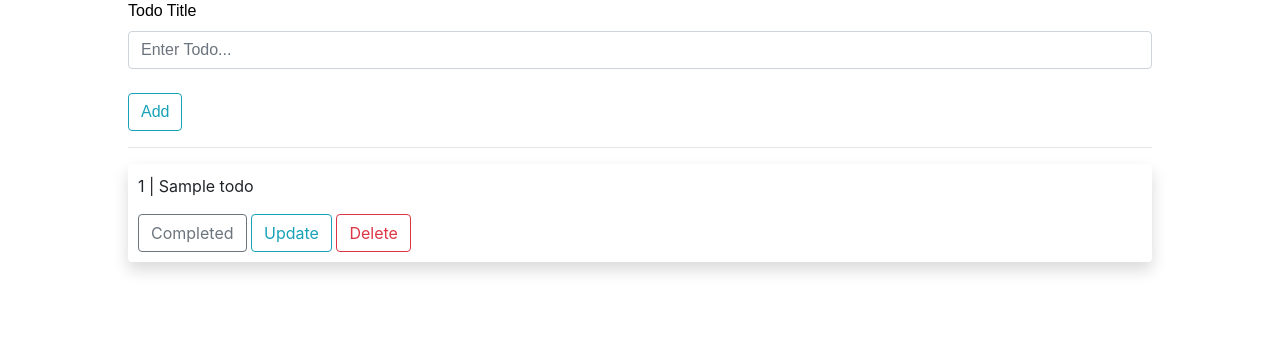
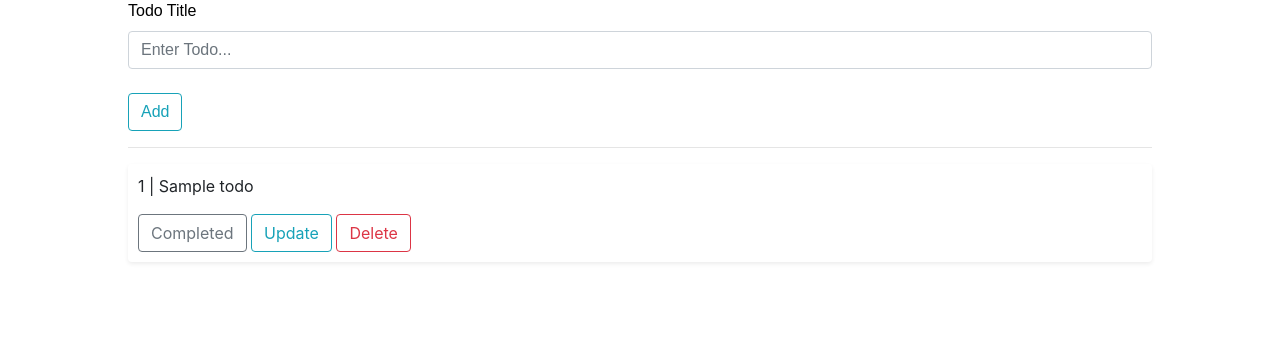
Before and after one commit to douglas-soffi/todo-flask, a Flask app: page / in a window 1280 px wide. Shown: the part 87-449 px from the top of the page. Run offline with Flask 2, Linux system fonts and the light colour scheme; tables that the repository leaves empty hold one stand-in row (values such as "Sample post"); some libraries are stand-ins or nearby versions.

```diff
--- a/templates/home.html
+++ b/templates/home.html
@@ -24,7 +24,7 @@
             <hr>
 
             {% for todo in todo_list %}
-            <div class="todo-list my-2 shadow">
+            <div class="todo-list my-2 shadow-sm">
                 <p >{{todo.id }} | {{ todo.title }}</p>
 
                 {% if todo.complete == False %}
```
Also changed, not shown: static/img/wallpaper.jpeg (added).
